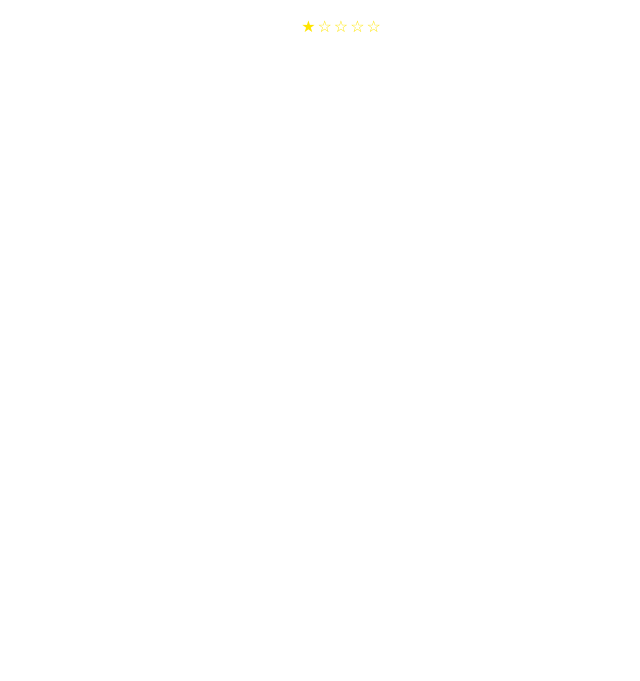
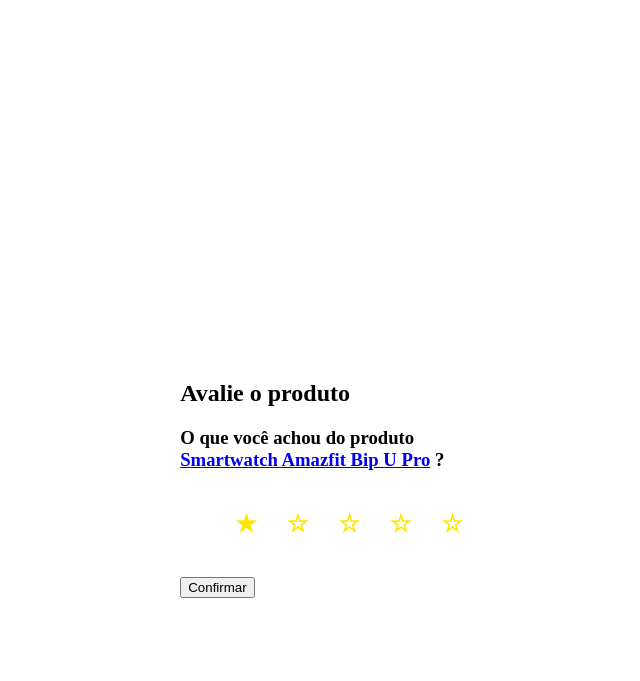
Before and after one commit to jvitor61/Widget_de_Avaliacao, a plain HTML site: page index.html in a window 1280 px wide. Shown: the whole page, without its empty margins (319-959 px from the left). Drawn offline with Linux system fonts and the light colour scheme.

Commit message:
Avaliacao_de_Produto

```diff
--- a/css/style.css
+++ b/css/style.css
@@ -1,3 +1,24 @@
+body{
+    width: 100vw;
+    height: 100vh;
+    display: flex;
+    justify-content: center;
+    align-items: center;
+
+}
+.up-card{
+    height: 40%;
+}
+.down-card{
+    display: flex;
+    justify-content: center;
+    align-items: flex-end;
+}
+.main-card{
+    width: 60%;
+    height: 60%;
+    padding: 30px 35px;
+}
 
 .avaliacao{
 display:flex;
@@ -6,10 +27,9 @@ justify-content: center;
 }
 .star-icon{
 list-style-type: none ;
-border: 1px solid #fff;
+border: 15px solid #fff;
 cursor: pointer;
 color: #ffe500;
-
 }
 .star-icon::before{
 content: "\2605";
--- a/index.html
+++ b/index.html
@@ -10,6 +10,17 @@
 
 </head>
 <body>
+    <div class ="main-card">
+        <div class ="up-card">
+
+        </div>
+        <div class = "down-card">
+            <div class = "text-card">
+                <h2>Avalie o produto</h2>
+                <h3>O que você achou do produto <br />
+                    <a href="https://www.amazon.com.br/Amazfit-integrado-homens-Fitness-Android/dp/B0BGXS848G/ref=asc_df_B0BGXQJW7Z/?tag=googleshopp00-20&linkCode=df0&hvadid=379720129188&hvpos=&hvnetw=g&hvrand=8315289930615099840&hvpone=&hvptwo=&hvqmt=&hvdev=c&hvdvcmdl=&hvlocint=&hvlocphy=1001610&hvtargid=pla-1897428240138&th=1">Smartwatch Amazfit Bip U Pro</a>
+                ?</h3>
+                <h2>
                 <ul class="avaliacao">
                     <li class="star-icon ativo" data-avaliacao="1"></li>
                     <li class="star-icon" data-avaliacao="2"></li>
@@ -17,5 +28,10 @@
                     <li class="star-icon" data-avaliacao="4"></li>
                     <li class="star-icon" data-avaliacao="5"></li>
                 </ul>
+                </h2>
+                 <button class = "btn-login">Confirmar</button>
+            </div>
+        </div>
+
 </body>
 </html>
```
Also changed, not shown: 1 other file. Lines whose indentation alone changed are shown as unchanged.
